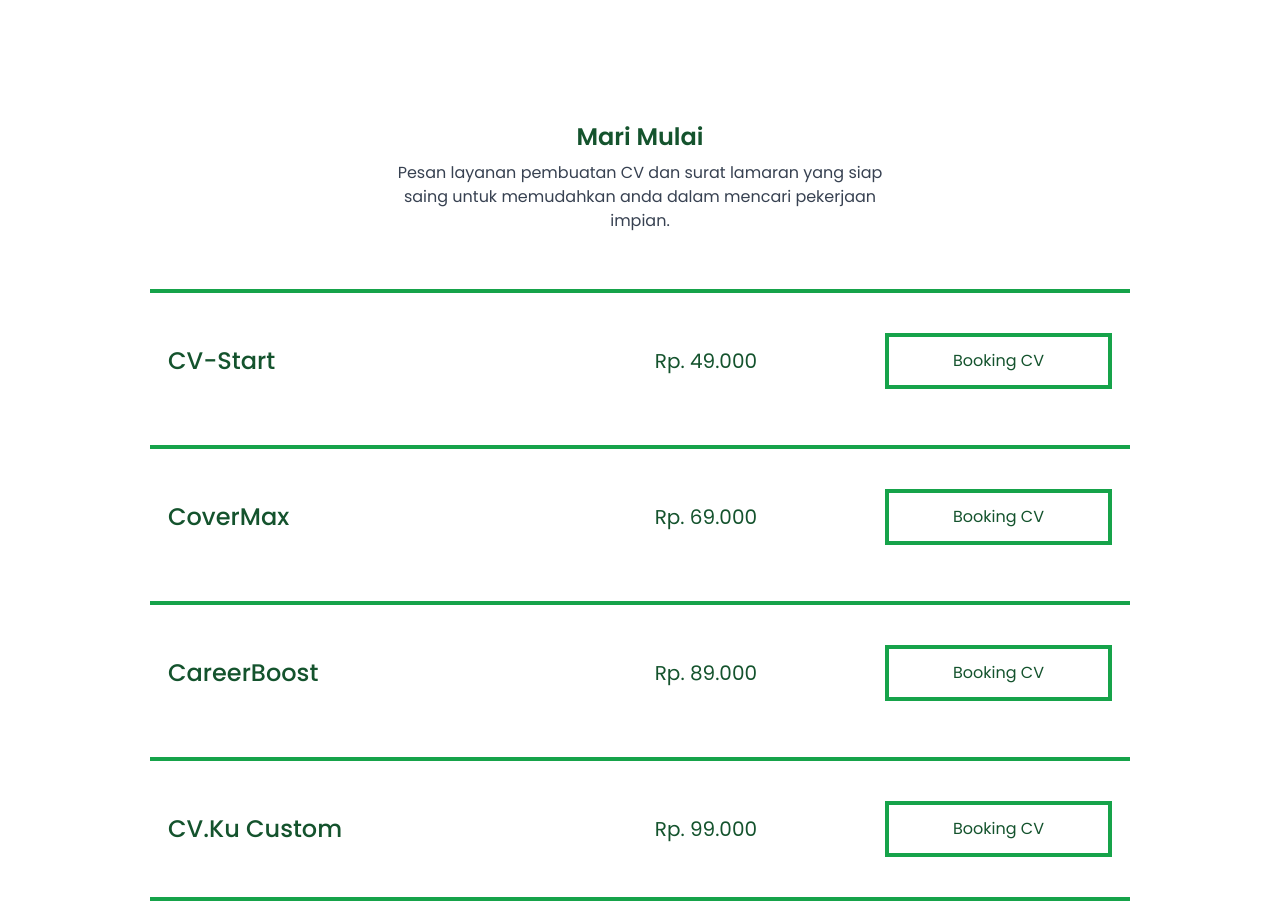
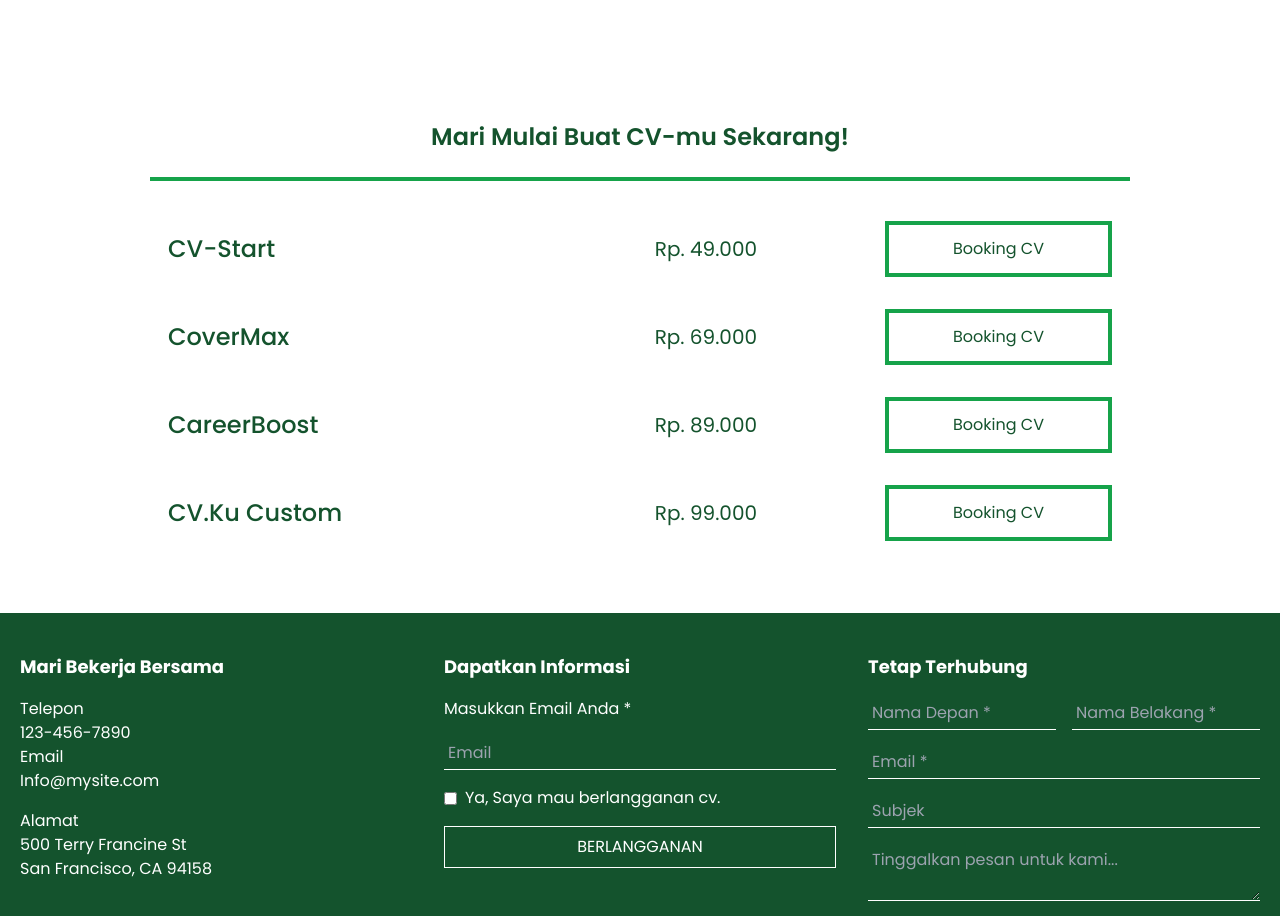
Before and after one commit to siddiqfathurahman/cv-wesite-layanan-jasa-cv, a React (Vite) app: page / in a window 1280 px wide. Shown: the part 2440-3356 px from the top of the page. Built offline with nearby package versions, Linux system fonts and the light colour scheme.

Commit message:
update konfir

```diff
--- a/src/components/Getstarted.jsx
+++ b/src/components/Getstarted.jsx
@@ -41,16 +41,15 @@ const Modal = ({ isOpen, onClose, serviceTitle, servicePrice }) => {
         setEmail('');
         onClose();
         setShowConfirmation(true);
-        setTimeout(() => setShowConfirmation(false), 10000);
     };
 
     return (
         <div>
             <div className={`fixed inset-0 z-50 bg-black bg-opacity-50 flex justify-center items-center ${isOpen ? 'block' : 'hidden'}`} onClick={onClose}>
                 <div className="bg-white z-50 p-5 rounded-lg shadow-lg w-11/12 md:w-1/3 max-w-lg" onClick={(e) => e.stopPropagation()}>
-            <div className="flex justify-between items-center mb-4"> {/* Tambahkan flexbox di sini */}
+                    <div className="flex justify-between items-center mb-4">
                         <h2 className="text-lg font-semibold">Format Order</h2>
-                <button className="text-xl" onClick={onClose}>×</button> {/* Pindahkan tombol ke sini */}
+                        <button className="text-xl" onClick={onClose}>×</button>
                     </div>
                     <form onSubmit={handleSubmit}>
                         <div className="mb-4">
@@ -149,14 +148,16 @@ const Modal = ({ isOpen, onClose, serviceTitle, servicePrice }) => {
                 </div>
             </div>
             {showConfirmation && (
-        <div className="fixed top-1/2 left-1/2 transform -translate-x-1/2 shadow-lg -translate-y-1/2 bg-white text-green-600 p-4 rounded-lg shadow-lg z-50 w-11/12 md:w-1/3 max-w-lg">
+                <div className="fixed top-1/2 left-1/2 transform -translate-x-1/2 -translate-y-1/2 bg-white text-green-600 p-4 rounded-lg shadow-lg z-50 w-11/12 md:w-1/3 max-w-lg">
+                    <div className="flex justify-between items-center">
                         <h1 className="text-center font-bold text-2xl">Terimakasih Telah Menggunakan Layanan CV.KU</h1>
+                        <button className="text-xl" onClick={() => setShowConfirmation(false)}>×</button>
+                    </div>
                     <img src="/check-icon.png" alt="" className="mx-auto py-2 w-36"/>
                     <p className="text-center">Order akan segera diproses oleh admin.</p>
                 </div>
             )}
         </div>
-
     );
 };
 
@@ -186,14 +187,11 @@ const Getstarted = () => {
 
     return (
         <div id="order" className="mx-4 md:mx-10 mt-10 md:mt-20 p-6 md:p-14 font-poppins">
-            <h1 className="text-lg md:text-2xl text-center text-green-900 font-semibold">Mari Mulai</h1>
-            <p className="text-center mx-auto max-w-xs md:max-w-lg text-gray-700 mt-2">Pesan layanan pembuatan CV dan surat lamaran yang siap saing untuk memudahkan anda dalam mencari pekerjaan impian.</p>
-
-            <div className="flex flex-col space-y-4 mt-8">
+            <h1 className="text-lg md:text-2xl text-center text-green-900 font-semibold">Mari Mulai Buat CV-mu Sekarang!</h1>
+            <Line />
             {services.map((service, index) => (
-                    <div key={index}>
-                        <Line />
                 <Getstartd
+                    key={index}
                     title={service.title}
                     price={service.price}
                     onOpenModal={() => {
@@ -202,10 +200,7 @@ const Getstarted = () => {
                         setIsModalOpen(true);
                     }}
                 />
-                    </div>
             ))}
-            </div>
-            <Line />
             <Modal
                 isOpen={isModalOpen}
                 onClose={() => setIsModalOpen(false)}
```
Lines whose indentation alone changed are shown as unchanged.
